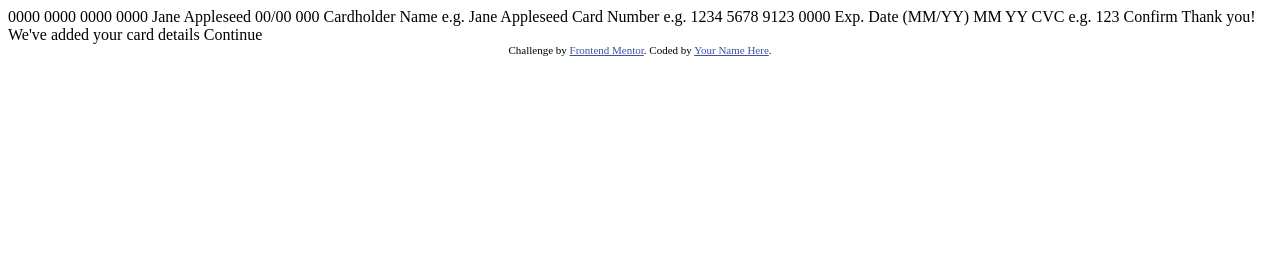
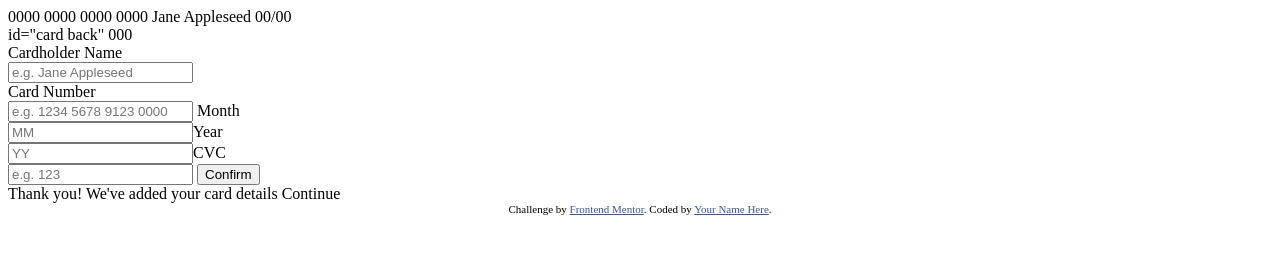
Before and after one commit to kathrynsayer/FrontendMentorProject, a plain HTML site: page Downloads/interactive-card-details-form-main/index.html in a window 1280 px wide. Drawn offline with Linux system fonts and the light colour scheme.

Commit message:
beginning fo really EASY project

```diff
--- a/Downloads/interactive-card-details-form-main/index.html
+++ b/Downloads/interactive-card-details-form-main/index.html
@@ -15,27 +15,44 @@
   </style>
 </head>
 <body>
-
-  0000 0000 0000 0000
+<div>
+  <div id"card front">
+    0000 0000 0000 0000
   Jane Appleseed
   00/00
+</div>
 
+<div> id="card back"
   000
+</div>
 
-  Cardholder Name
-  e.g. Jane Appleseed
+<div>
+  <form>
+    <div>
+    <label for="Cardholder-Name">Cardholder Name</label><br />
+    <input type="text" id="Cardholder-Name" name="Cardholder-Name" placeholder="e.g. Jane Appleseed"
+  </div>
+  <div>
+    <label for="Card-Number">Card Number</label><br />
+    <input type="number" id="Card-Number" name="Card Number" placeholder="e.g. 1234 5678 9123 0000"
+  </div>
 
-  Card Number
-  e.g. 1234 5678 9123 0000
+    <label for="month">Month</label><br />
+    <input type="number" id="month" name="month" placeholder="MM"
 
-  Exp. Date (MM/YY)
-  MM
-  YY
+    <label for="Year">Year</label><br />
+    <input type="number" id="year" name="year" placeholder="YY"
 
-  CVC
-  e.g. 123
+    <label for="cvc">CVC</label><br />
+    <input type="number" id="cvc" name="CVC" placeholder="e.g. 123"
 
-  Confirm
+    <div>
+    <button type="submit">Confirm</button>
+  </div>
+  </form>
+</div>
+
+
 
   <!-- Completed state start -->
 
```
